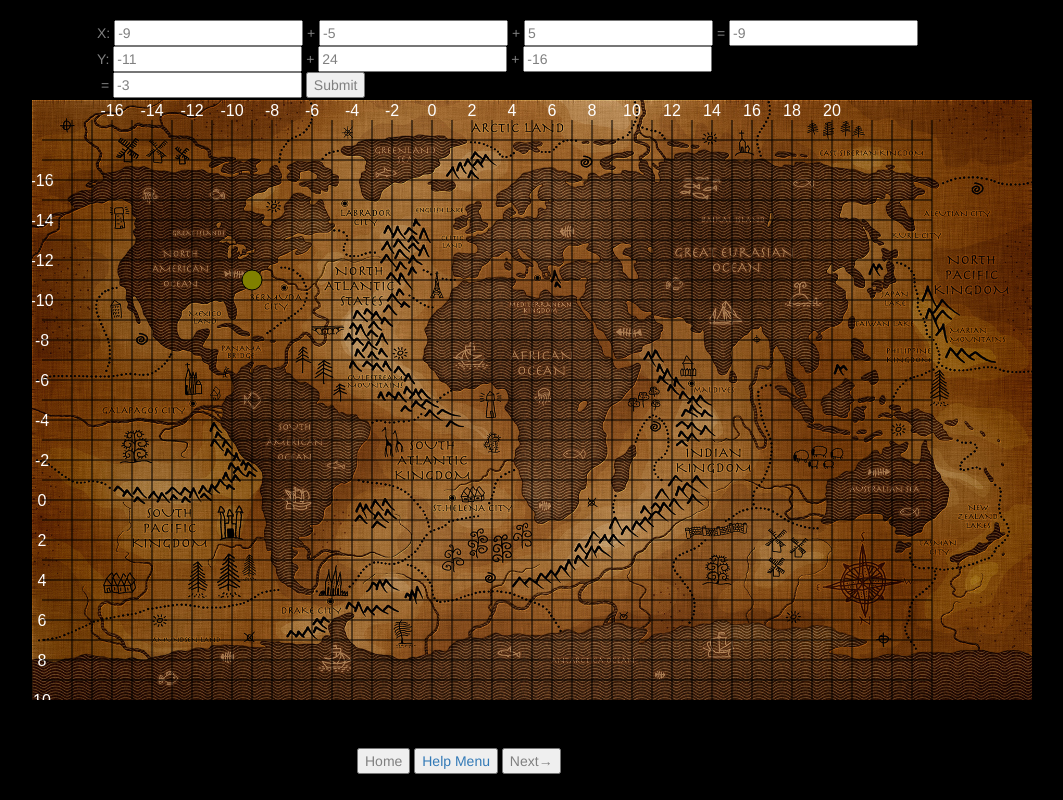
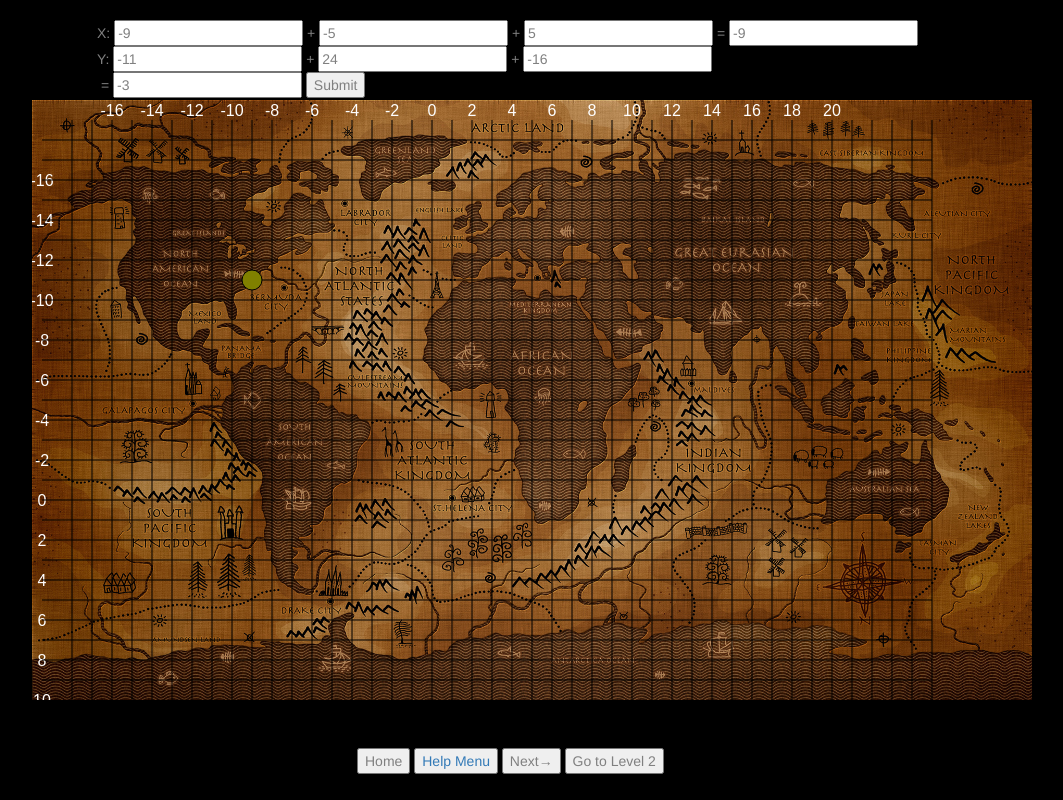
Before and after one commit to kkazants/TravelTheWorld, a plain HTML site: page game2.html in a window 1280 px wide. Shown: the whole page, without its empty margins (108-1171 px from the left). Drawn offline with nearby package versions, Linux system fonts and the light colour scheme.

Commit message:
New button
button to Level 2

```diff
--- a/game2.html
+++ b/game2.html
@@ -218,6 +218,8 @@
             </div>
             <!-- Next problem -->
             <button onclick="location.href='game2.html'">Next<span>&#8594;</span></button>
+            <!-- Level 2 -->
+            <button onclick="location.href='game2.html'">Go to Level 2</button>
         </div>
 	</body>
 </html>
```
